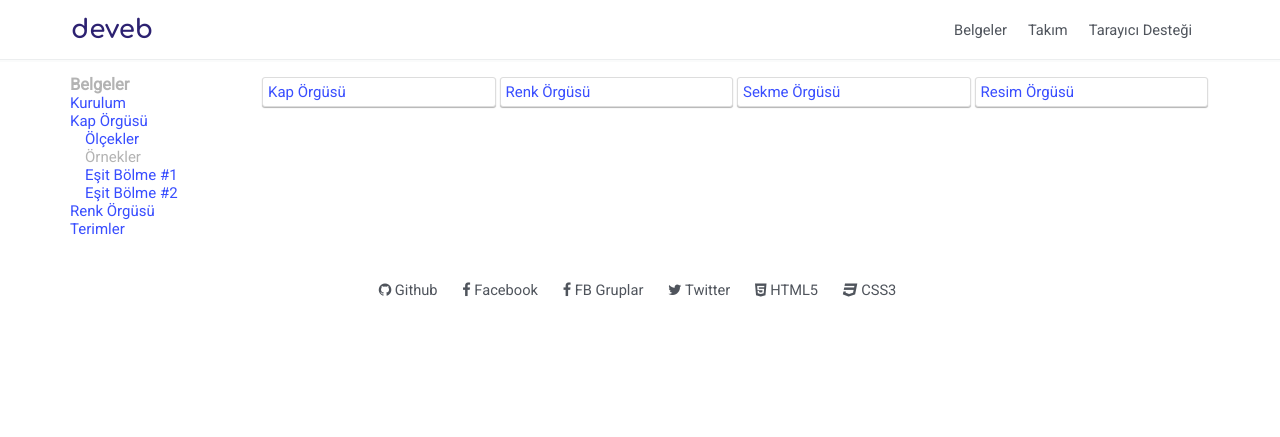
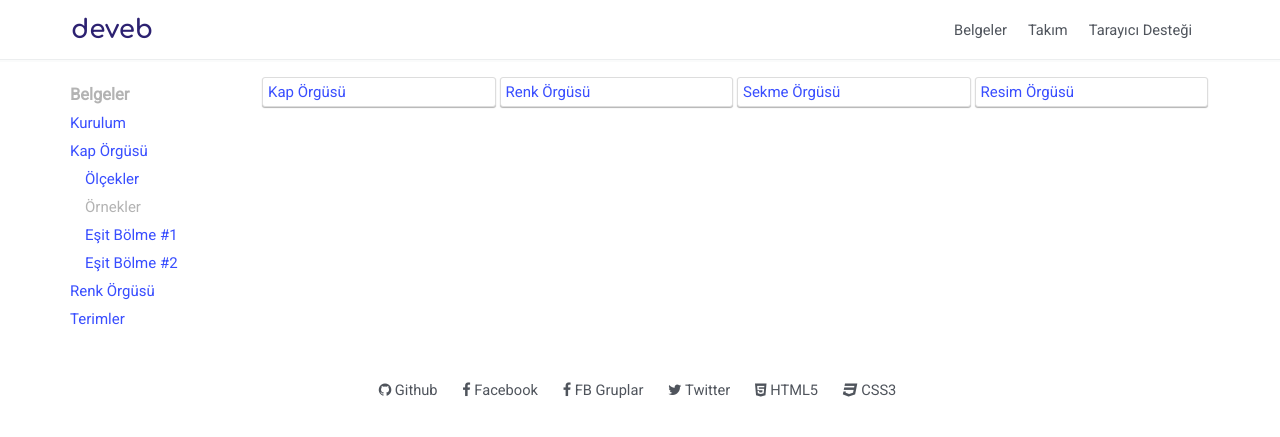
Before and after one commit to data-deveb/data-deveb.github.io, a Jekyll site: the page built from belgeler/belgeler.html, in a window 1280 px wide. Shown: the top 437 px of the page. Built offline with Jekyll 4.4.1, drawn with Linux system fonts in a browser that asks for light colours.

Commit message:
Güncelleme

```diff
--- a/assets/css/deveb.genel.css
+++ b/assets/css/deveb.genel.css
@@ -238,3 +238,7 @@ ul.liste-temiz li{
 	color:#444;
 	padding:5px;
 }
+
+[data-menü~="basamak"] li{
+	margin:10px 0;
+}
```
